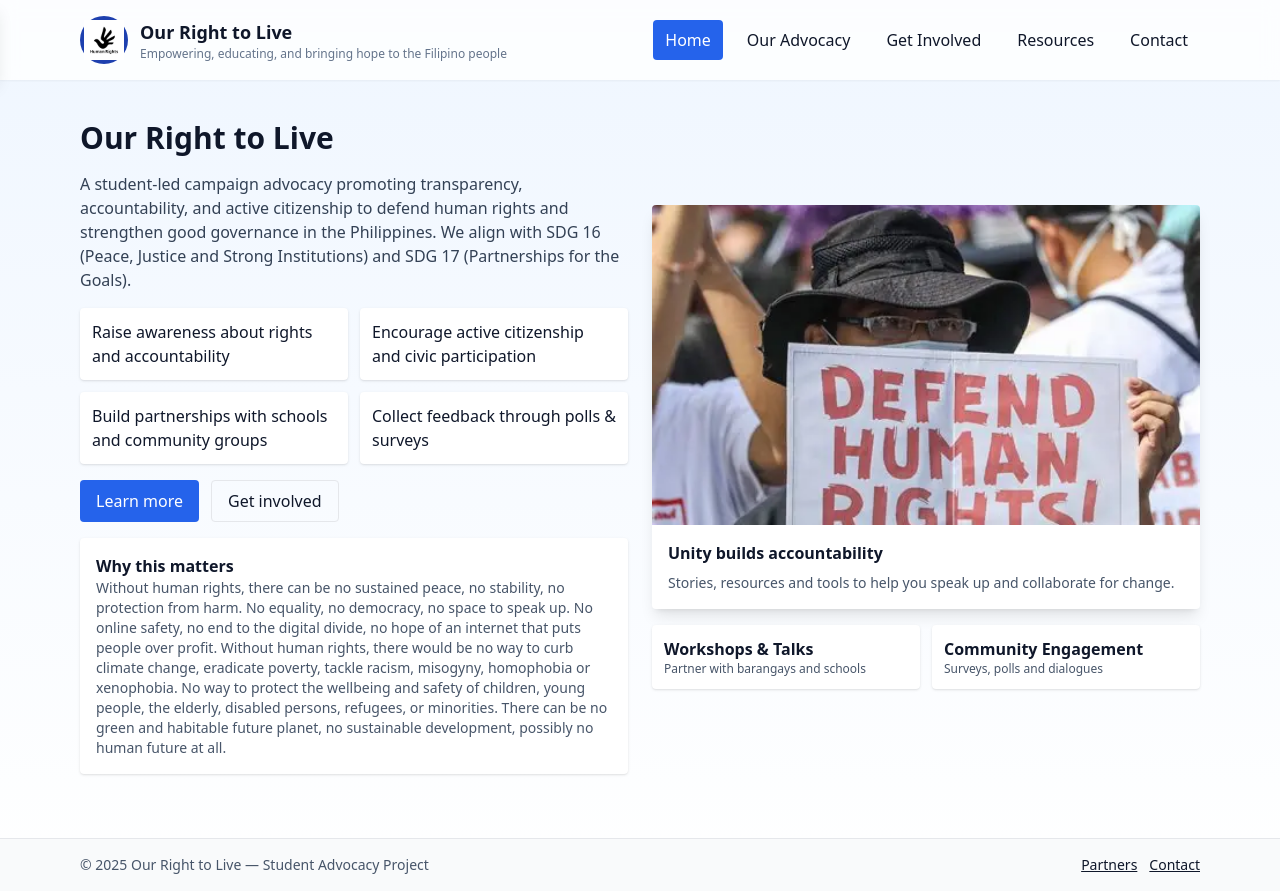
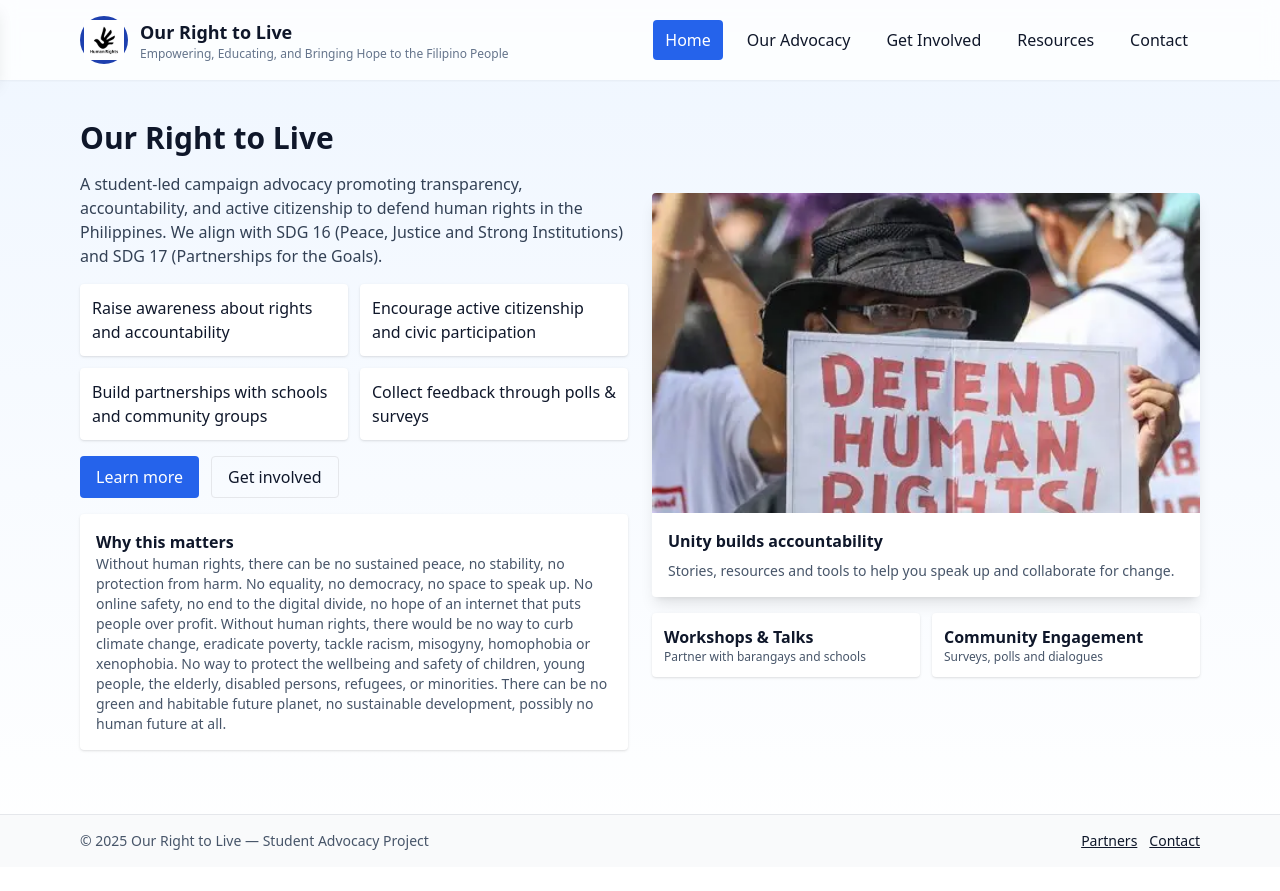
Before and after one commit to Potato-Man5/Human-Rights-Advocacy-Website, a plain HTML site: page index.html in a window 1280 px wide. After the commit the page ends 867 px from the top, so only its background shows below. Drawn offline with nearby package versions, Linux system fonts and the light colour scheme; no server answers.

Commit message:
Capitalization

```diff
--- a/index.html
+++ b/index.html
@@ -51,7 +51,7 @@
         </div>
         <div>
           <h1 class="text-lg font-bold">Our Right to Live</h1>
-          <p class="text-xs text-slate-500">Empowering, educating, and bringing hope to the Filipino people</p>
+          <p class="text-xs text-slate-500">Empowering, Educating, and Bringing Hope to the Filipino People</p>
         </div>
       </div>
 
@@ -110,7 +110,7 @@
     <section id="home" class="grid md:grid-cols-2 gap-6 items-center mt-6">
       <div class="space-y-4">
         <h2 class="text-3xl font-extrabold text-slate-900">Our Right to Live</h2>
-        <p class="text-slate-700">A student-led campaign advocacy promoting transparency, accountability, and active citizenship to defend human rights and strengthen good governance in the Philippines. We align with SDG 16 (Peace, Justice and Strong Institutions) and SDG 17 (Partnerships for the Goals).</p>
+        <p class="text-slate-700">A student-led campaign advocacy promoting transparency, accountability, and active citizenship to defend human rights in the Philippines. We align with SDG 16 (Peace, Justice and Strong Institutions) and SDG 17 (Partnerships for the Goals).</p>
 
         <ul class="grid grid-cols-1 sm:grid-cols-2 gap-3">
           <li class="p-3 bg-white rounded shadow">Raise awareness about rights and accountability</li>
```
